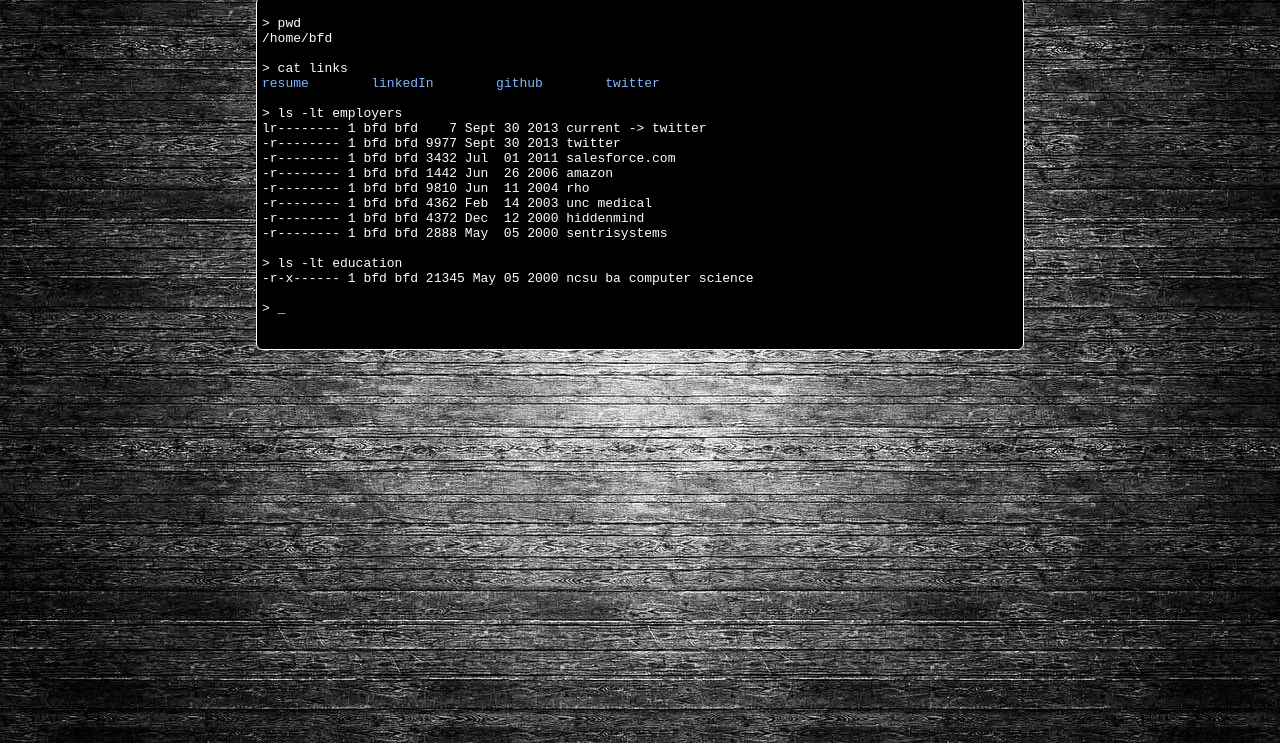
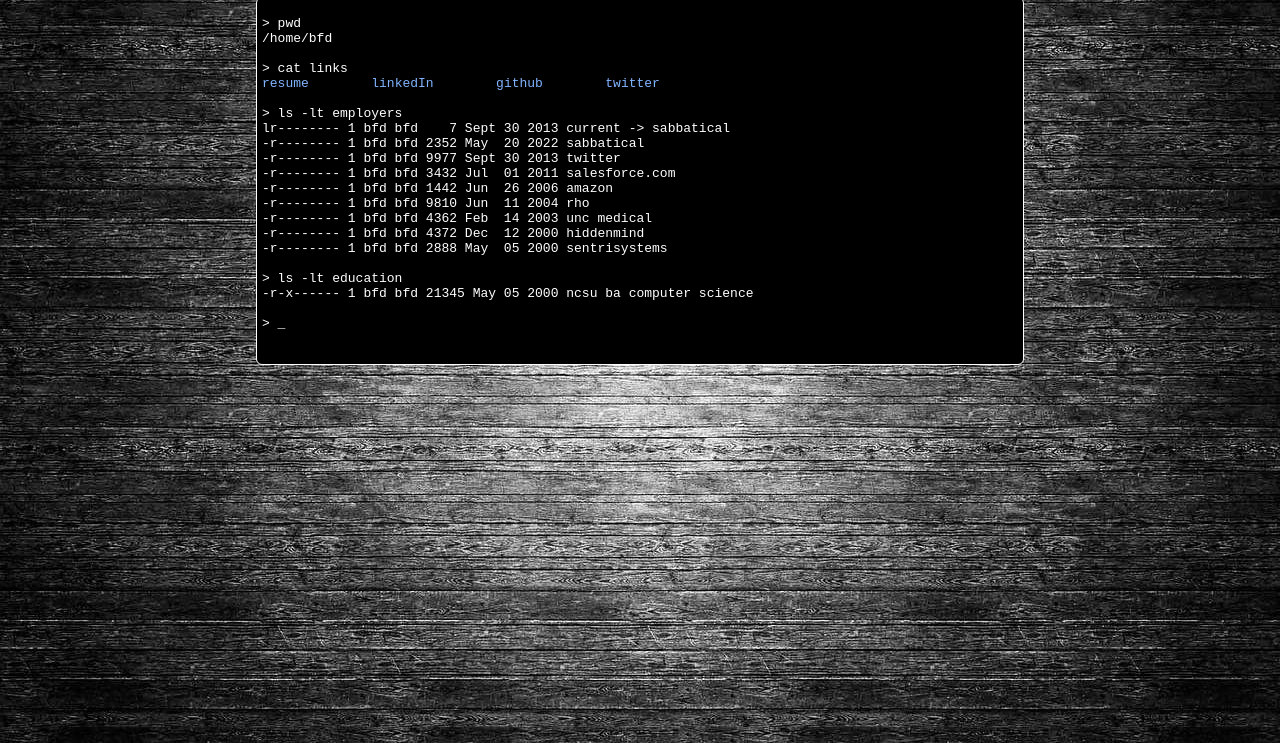
Before and after one commit to bdimmick/bdimmick.github.io, a plain HTML site: page index.html in a window 1280 px wide. Shown: the part 121-864 px from the top of the page. Drawn offline with Linux system fonts and the light colour scheme.

Commit message:
updating new position

```diff
--- a/index.html
+++ b/index.html
@@ -18,7 +18,8 @@
 <a href="resume.pdf">resume</a>        <a href="https://linkedin.com/in/dimmick">linkedIn</a>        <a href="https://github.com/bdimmick">github</a>        <a href="https://twitter.com/bfd">twitter</a>
 
 &gt; ls -lt employers
-lr-------- 1 bfd bfd    7 Sept 30 2013 current -&gt; twitter
+lr-------- 1 bfd bfd    7 Sept 30 2013 current -&gt; sabbatical
+-r-------- 1 bfd bfd 2352 May  20 2022 sabbatical
 -r-------- 1 bfd bfd 9977 Sept 30 2013 twitter
 -r-------- 1 bfd bfd 3432 Jul  01 2011 salesforce.com
 -r-------- 1 bfd bfd 1442 Jun  26 2006 amazon
```
